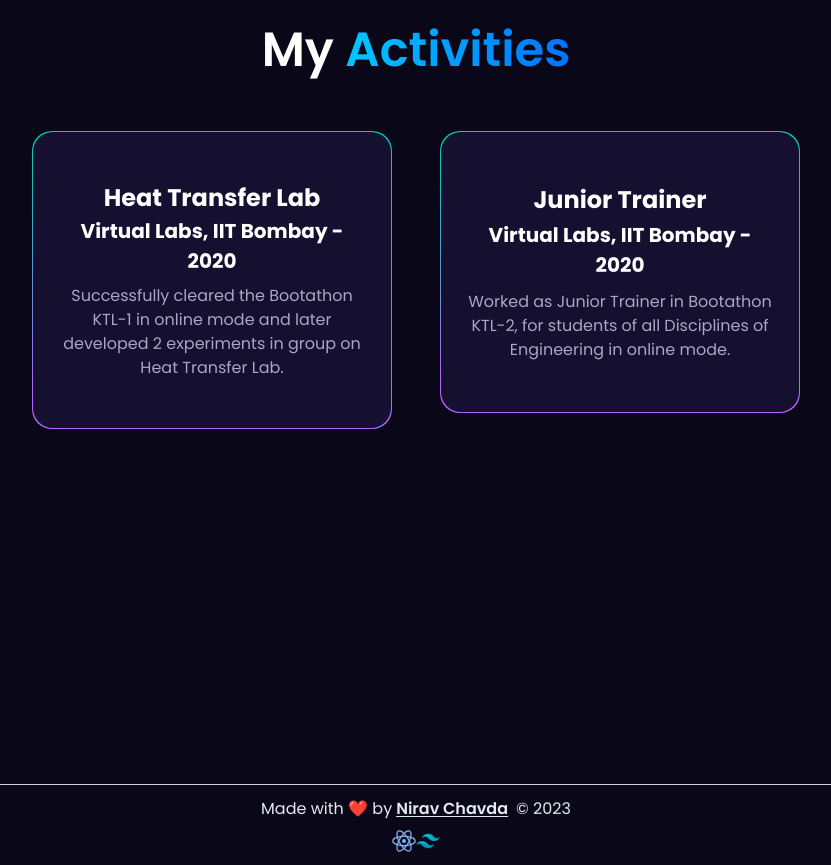
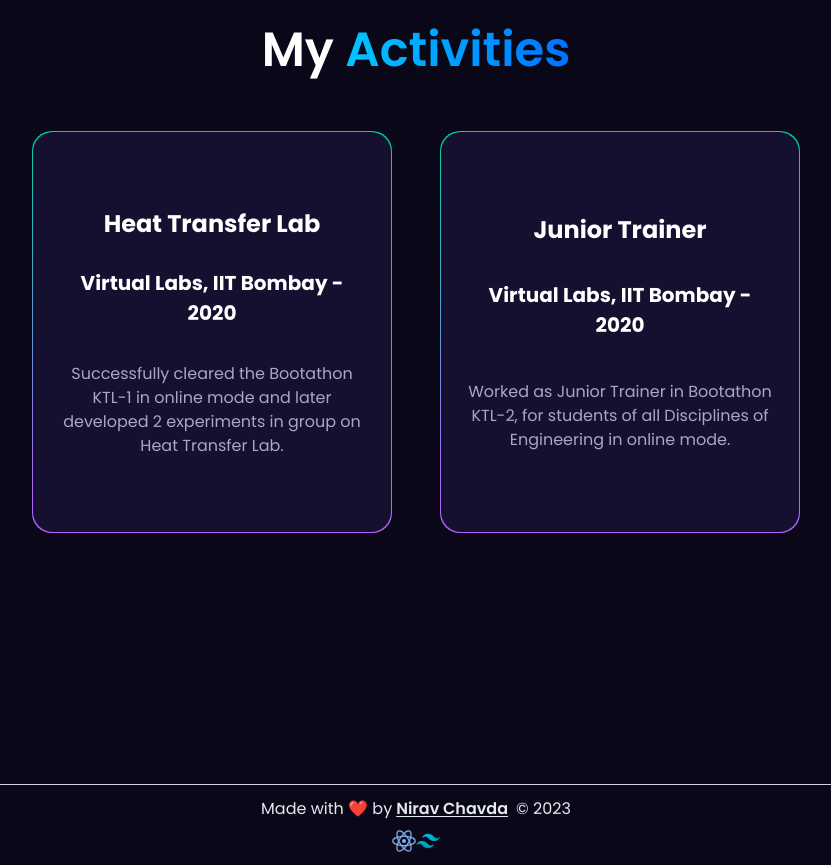
Before and after one commit to niravchavda99/niravchavda99.github.io, a React (Create React App) app: page / in a window 1280 px wide. Shown: the part 3200-4065 px from the top of the page, without its empty margins (224-1055 px from the left). Built offline with nearby package versions, Linux system fonts and the light colour scheme.

Commit message:
ENH: Update activities

```diff
--- a/src/app/activities/Activities.tsx
+++ b/src/app/activities/Activities.tsx
@@ -11,7 +11,7 @@ const Activities = () => {
 
         <div className="activities-container mt-12">
             {activities.map((activity, index) => (
-                <BorderedTiltCard key={activity.title} delayOffset={index} className='px-6 py-12'>
+                <BorderedTiltCard key={activity.title} delayOffset={index} className='px-6 py-12 min-h-[400px]'>
                     <h3 className={'text-white font-bold text-[24px]'}>{activity.title}</h3>
                     <p className={'text-white font-bold text-[20px]'}>{activity.subtitle}</p>
                     <p className={'mt-2 text-secondary text-[16px]'}>{activity.description}</p>
```
